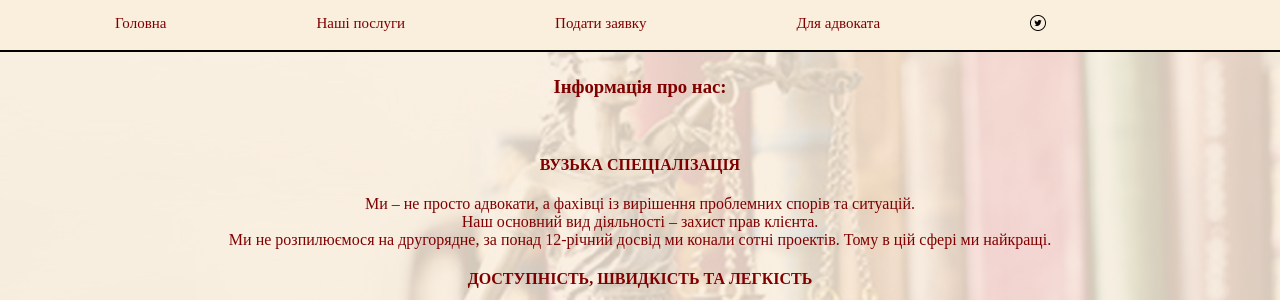
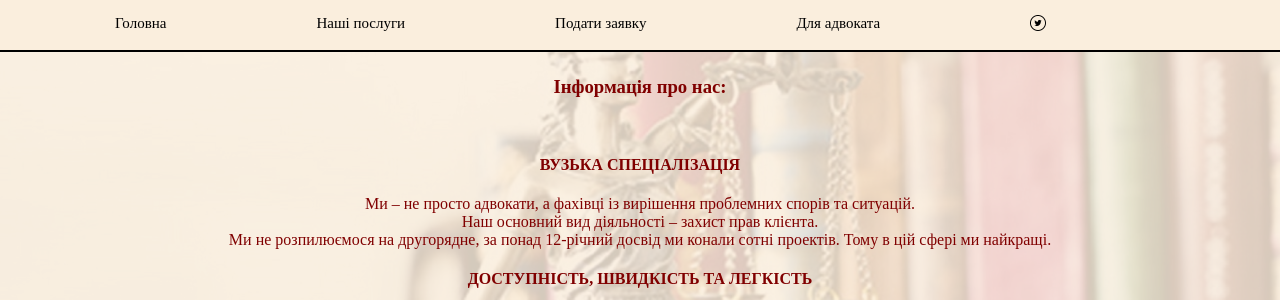
Before and after one commit to kviatkovska/CourseProject-Lawyer, a PHP site: page /index.php in a window 1280 px wide. Shown: the part 145-445 px from the top of the page. Run offline with PHP 8.4, Linux system fonts and the light colour scheme.

Commit message:
Add files via upload

```diff
--- a/css/style.css
+++ b/css/style.css
@@ -30,7 +30,6 @@ header{
   font-family: Times New Roman;
 }
 .top a:hover {
-  background-color: grey;
   color: black;
   font-family: Times New Roman;
 }
@@ -46,7 +45,7 @@ header{
   list-style-type: none;
   margin: 0;
   overflow: hidden;
-  color: maroon;
+  color: black;
   background-color:#FAEEDD;
   border-bottom: 2px solid black;
   font-family: Times New Roman;
@@ -55,7 +54,7 @@ header{
 .menu a{
   float: left;
   display: block;
-  color: maroon;
+  color: black;
   text-align: center;
   padding: 75px;
   padding-top: 15px;
```
